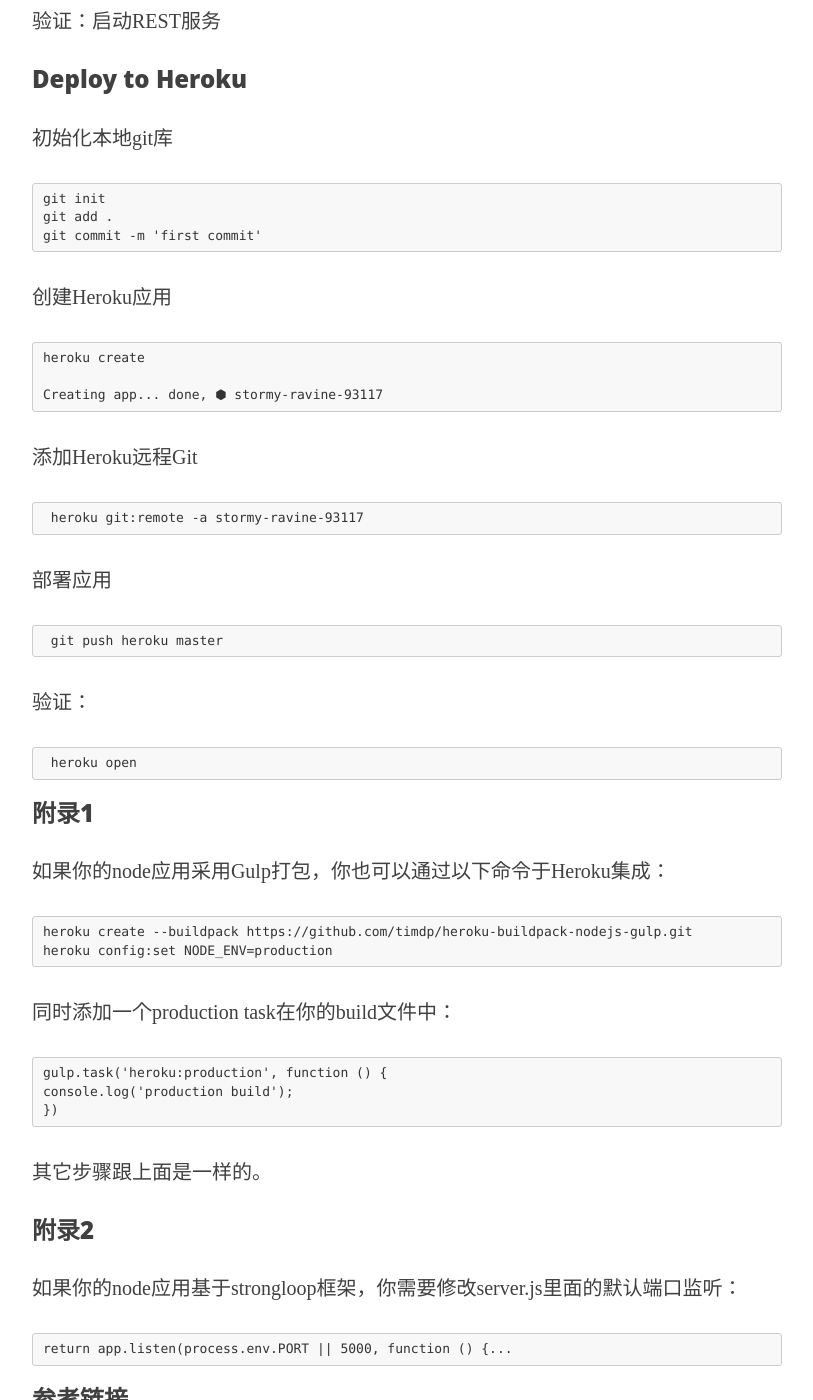
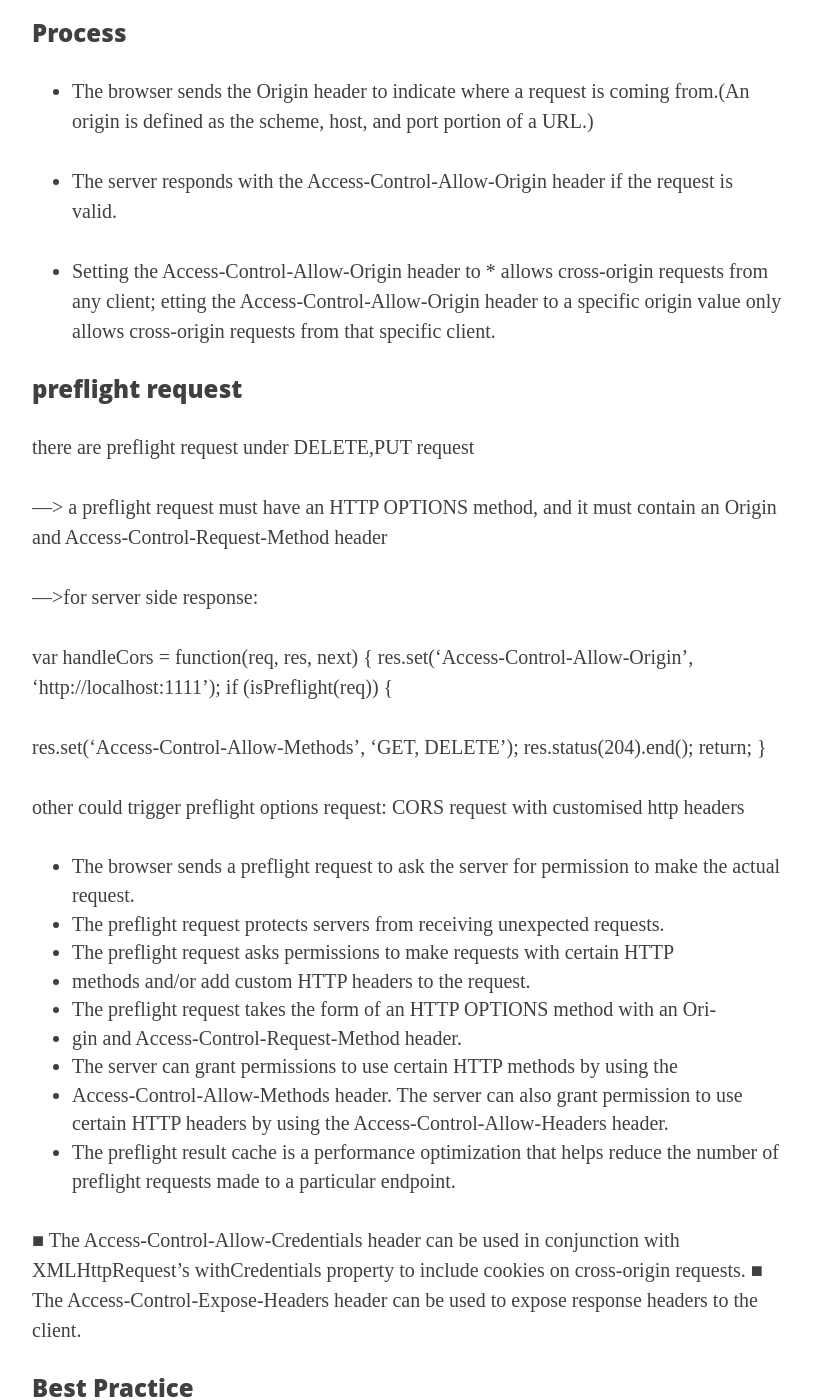
Before and after one commit to fudanzz/fudanzz.github.io, a Jekyll site: the page built from _posts/2016-10-02-understand-cors.markdown, in a window 1280 px wide and 1400 px high, scrolled down 1399 px. Shown: the whole window, without its empty margins (233-1046 px from the left). Built offline with Jekyll 4.4.1, drawn with Linux system fonts in a browser that asks for light colours; nearby versions of some CDN libraries; some web fonts are replaced; some of the changed text lies outside the part shown.

Commit message:
new post

```diff
--- a/_posts/2016-10-02-understand-cors.markdown
+++ b/_posts/2016-10-02-understand-cors.markdown
@@ -8,90 +8,125 @@
 
 ### Overview
 
-Heroku是业界流行的PAAS平台，你可以在上面部署运行java,node等程序，本文主要介绍如何在上面运行node程序。
+Cross-Origin Resource Sharing (CORS) enables web clients to make HTTP requests to servers hosted on different origins. CORS is a unique web technology in that it has both a server-side and a client-side component. The server-side component configures which types of cross-origin requests are allowed, while the client-side component controls how cross-origin requests are made.
 
-### Setup Your Heroku
-* 注册一个免费的Heroku账号
-* 安装Heroku toolbelt客户端
+So when need to enable CORS, we need browser support and server side support
 
-验证：Heroku登录
+browser side: browser send request and check if CORS request is valid based on server response.
 
-    heroku login
+server side: the server responds to the request by setting special CORS-specific headers to indicate that the cross-origin request is allowed.
+
+### What is Origin
+
+origin=schema+host+port
+
+so there will be exact value check or * check
+
+CORS is fully supported in the following  browsers:
+- Chrome 3+
+- Firefox 3.5+
+- Safari 4+
+- Internet Explorer 10+
+- Opera 12+
 
 
-### Build Node application
-利用express搭建一个最简单的REST服务：
+### Process
 
-    npm init
-    npm install --save express
+- The browser sends the Origin header to indicate where a request is coming from.(An origin is defined as the scheme, host, and port portion of a URL.)
 
-创建一个server.js（详细代码见参考链接）
+- The server responds with the Access-Control-Allow-Origin header if the request is valid.
 
-    var server = app.listen(process.env.PORT || 3000, function () {
-    console.log('listening on port %d', server.address().port);
-    });
+- Setting the Access-Control-Allow-Origin header to * allows cross-origin requests from any client; etting the Access-Control-Allow-Origin header to a specific origin value only allows cross-origin requests from that specific client.
+
+### preflight request
+
+there are preflight request under DELETE,PUT request
+
+—> a preflight request must have an HTTP OPTIONS method, and it must contain an Origin and Access-Control-Request-Method header
+
+—>for server side response:
 
 
-创建一个Procfile文件：
-
-    web: node server.js
-
-验证：启动REST服务
-
-### Deploy to Heroku
-
-初始化本地git库
-
-    git init
-    git add .
-    git commit -m 'first commit'
+var handleCors = function(req, res, next) {
+  res.set('Access-Control-Allow-Origin', 'http://localhost:1111');
+  if (isPreflight(req)) {
 
 
-创建Heroku应用
 
 
-    heroku create
-
-    Creating app... done, ⬢ stormy-ravine-93117
 
 
-添加Heroku远程Git
+res.set('Access-Control-Allow-Methods', 'GET, DELETE');
+  res.status(204).end();
+  return;
+}
+
+other could trigger preflight options request:  CORS request with customised http headers
+
+- The browser sends a preflight request to ask the server for permission to make the actual request.
+- The preflight request protects servers from receiving unexpected requests.
+- The preflight request asks permissions to make requests with certain HTTP
+- methods and/or add custom HTTP headers to the request.
+- The preflight request takes the form of an HTTP OPTIONS method with an Ori-
+- gin and Access-Control-Request-Method header.
+- The server can grant permissions to use certain HTTP methods by using the
+- Access-Control-Allow-Methods header. The server can also grant permission to
+use certain HTTP headers by using the Access-Control-Allow-Headers header.
+- The preflight result cache is a performance optimization that helps reduce the
+number of preflight requests made to a particular endpoint.
+
+■ The Access-Control-Allow-Credentials header can be used in conjunction with XMLHttpRequest’s withCredentials property to include cookies on cross-origin requests.
+■ The Access-Control-Expose-Headers header can be used to expose response headers to the client.
 
 
-     heroku git:remote -a stormy-ravine-93117
+### Best Practice
 
+- Access-Control-Allow-Origin:
 
-部署应用
+    - – &nbsp;&nbsp;Use the * value to allow requests from all origins.
 
+    - – &nbsp;&nbsp;Use a whitelist to allow only certain origins.
 
-     git push heroku master
+- Access-Control-Allow-Credentials:
 
-验证：
+    - – &nbsp;&nbsp;Setting the value to true allows cookies on requests.
 
-     heroku open
+    - – &nbsp;&nbsp;Enable cookies only if you’re sure you need them.
 
-### 附录1
-如果你的node应用采用Gulp打包，你也可以通过以下命令于Heroku集成：
+    - – &nbsp;&nbsp;If your server does support cookies, be sure to also validate the origin and
+implement CSRF protection.
 
-    heroku create --buildpack https://github.com/timdp/heroku-buildpack-nodejs-gulp.git
-    heroku config:set NODE_ENV=production
+Access-Control-Allow-Methods:
 
-同时添加一个production task在你的build文件中：
+- – &nbsp;&nbsp;This header only needs to be present on preflight responses.
 
-    gulp.task('heroku:production', function () {
-    console.log('production build');
-    })
+- – &nbsp;&nbsp;It indicates which HTTP methods are allowed on a URL.
 
-其它步骤跟上面是一样的。
+- – &nbsp;&nbsp;Common values include HEAD, OPTIONS, GET, POST, PUT, PATCH, and DELETE.
 
-### 附录2
+- Access-Control-Allow-Headers:
 
-如果你的node应用基于strongloop框架，你需要修改server.js里面的默认端口监听：
+- – &nbsp;&nbsp;This header only needs to be present on preflight responses.
 
-    return app.listen(process.env.PORT || 5000, function () {...
+- – &nbsp;&nbsp;It indicates which HTTP headers are allowed on a URL.
 
-### 参考链接
+- – &nbsp;&nbsp;Echo the Access-Control-Request-Headers value to get full header support.
 
-1. <a href="https://github.com/fudanzz/nodeapp1">node application build wiht gulp and  heroku </a>
+- Access-Control-Max-Age:
 
-2. <a href="https://github.com/fudanzz/nodeapp2">node application based on strongloop with heroku Deploy</a>
+- – &nbsp;&nbsp;This header only needs to be present on preflight responses.
+
+- – &nbsp;&nbsp;It indicates how many seconds to cache preflight requests for.
+
+- – &nbsp;&nbsp;Browsers may have their own maxAge caps.
+
+- Access-Control-Expose-Headers:
+
+- – &nbsp;&nbsp;This header indicates which response headers to expose to clients.
+
+- – &nbsp;&nbsp;It’s an optional header that isn’t required for a successful CORS request.
+
+### Helpful website
+
+1, http://test-cors.org/
+2, http://enable-cors.org/
```
